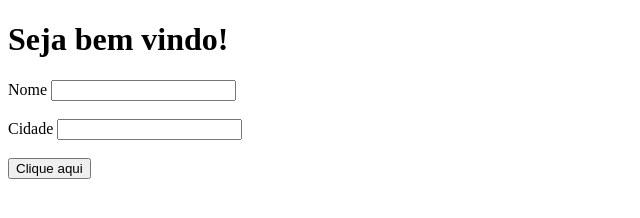
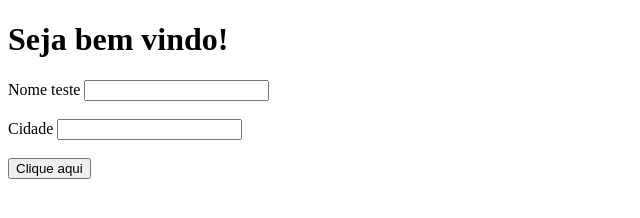
Before and after one commit to vinix-ofc/sesi01, a plain HTML site: page aula-02/index.html in a window 1280 px wide. Shown: the full height of the page, 0-640 px from the left. Drawn offline with Linux system fonts and the light colour scheme.

Commit message:
adicionando arquivo

```diff
--- a/aula-02/index.html
+++ b/aula-02/index.html
@@ -9,7 +9,7 @@
     <h1>Seja bem vindo!</h1>
 
     <form>
-        <label for="nome">Nome</label>
+        <label for="nome">Nome teste</label>
         <input type="text" id="nome">
         <br><br>
         <label for="cidade">Cidade</label>
```
